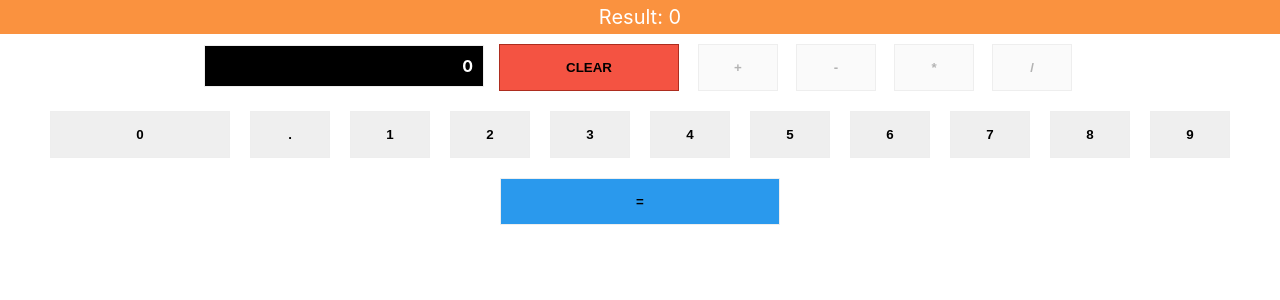
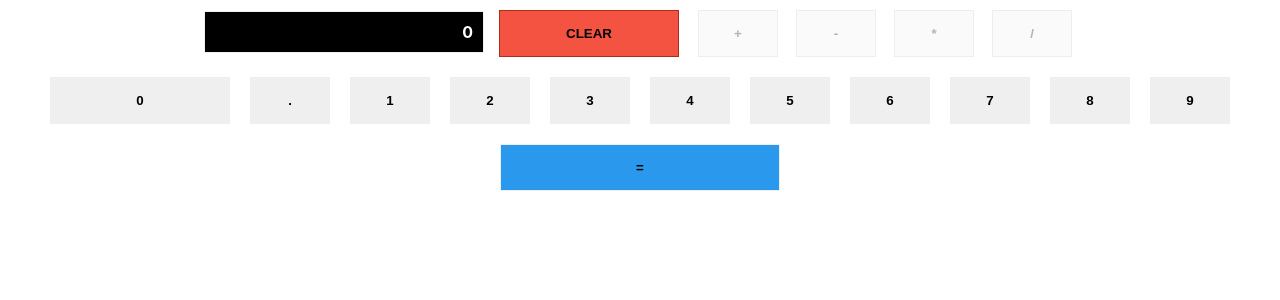
Before and after one commit to DiegoGorgazzi/javascript-calculator, a React (Create React App) app: page / in a window 1280 px wide. Shown: the top 300 px of the page. Built offline with nearby package versions, Linux system fonts and the light colour scheme.

Commit message:
Delete CalculatorOutput component

```diff
--- a/src/components/CalculatorOutput/CalculatorOutput.css
+++ /dev/null
@@ -1,9 +0,0 @@
-.CalculatorOutput {
-    width: 100%;
-    background-color: #fa923f;
-    color: white;
-    font-size: 1.25rem;
-    text-align: center;
-    padding: 5px 0;
-    box-sizing: border-box;
-}
--- a/src/components/CalculatorOutput/CalculatorOutput.js
+++ /dev/null
@@ -1,11 +0,0 @@
-import React from 'react';
-
-import './CalculatorOutput.css';
-
-const calculatorOutput = (props) => (
-    <div className="CalculatorOutput">
-        Result: {props.value}
-    </div>
-);
-
-export default calculatorOutput;
--- a/src/containers/Calculator/Calculator.js
+++ b/src/containers/Calculator/Calculator.js
@@ -1,6 +1,5 @@
 import React, { Component } from 'react';
 import CalculatorControl from "../../components/CalculatorControl/CalculatorControl";
-import CalculatorOutput from "../../components/CalculatorOutput/CalculatorOutput";
 import CalculatorNumbers from "../../components/CalculatorNumbers/CalculatorNumbers";
 import "./Calculator.css"
 
@@ -171,7 +170,7 @@ class Calculator extends Component {
         //to my own component so, I guess I'll have to live with this.
         return (
             <div>
-                <CalculatorOutput value={this.state.result} />
+
               <div id="display">
               {inputResult}
               </div>
```
